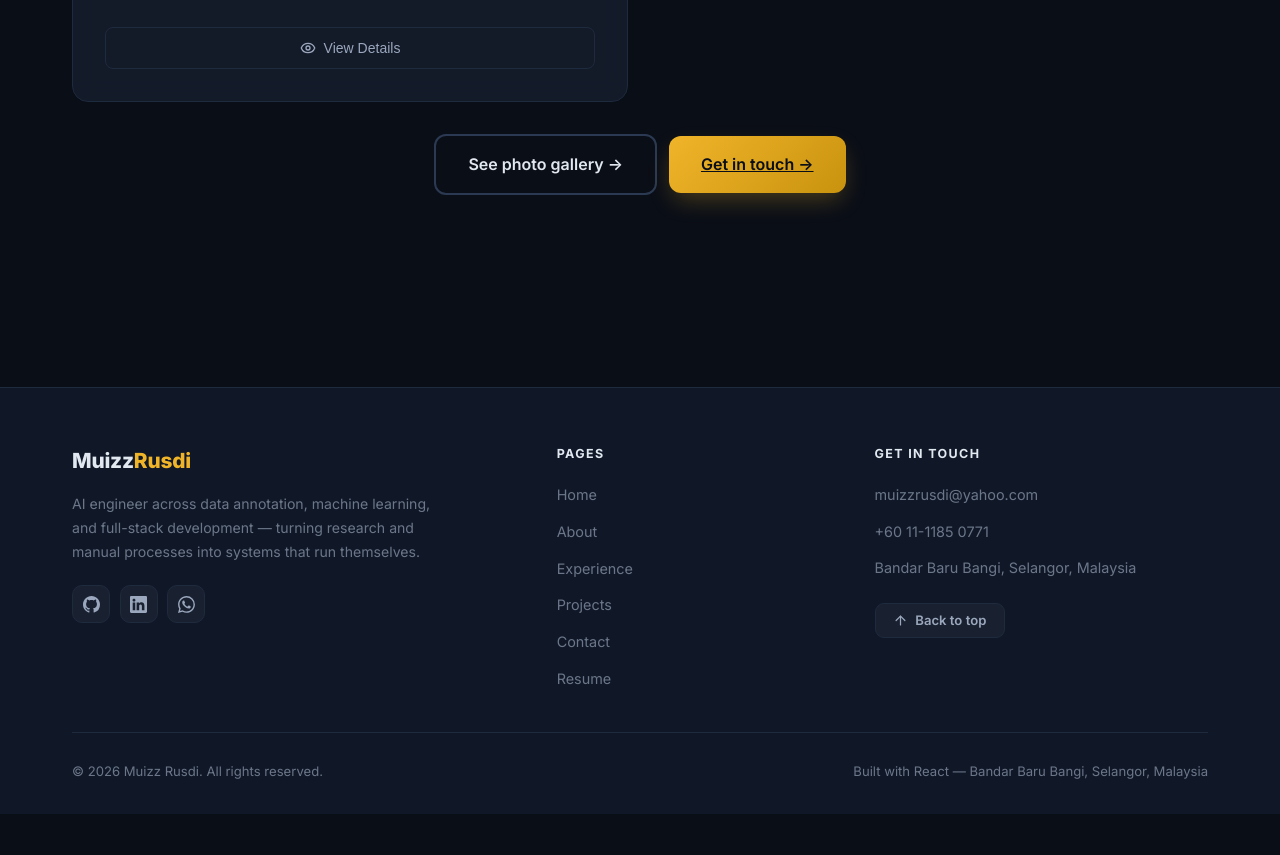
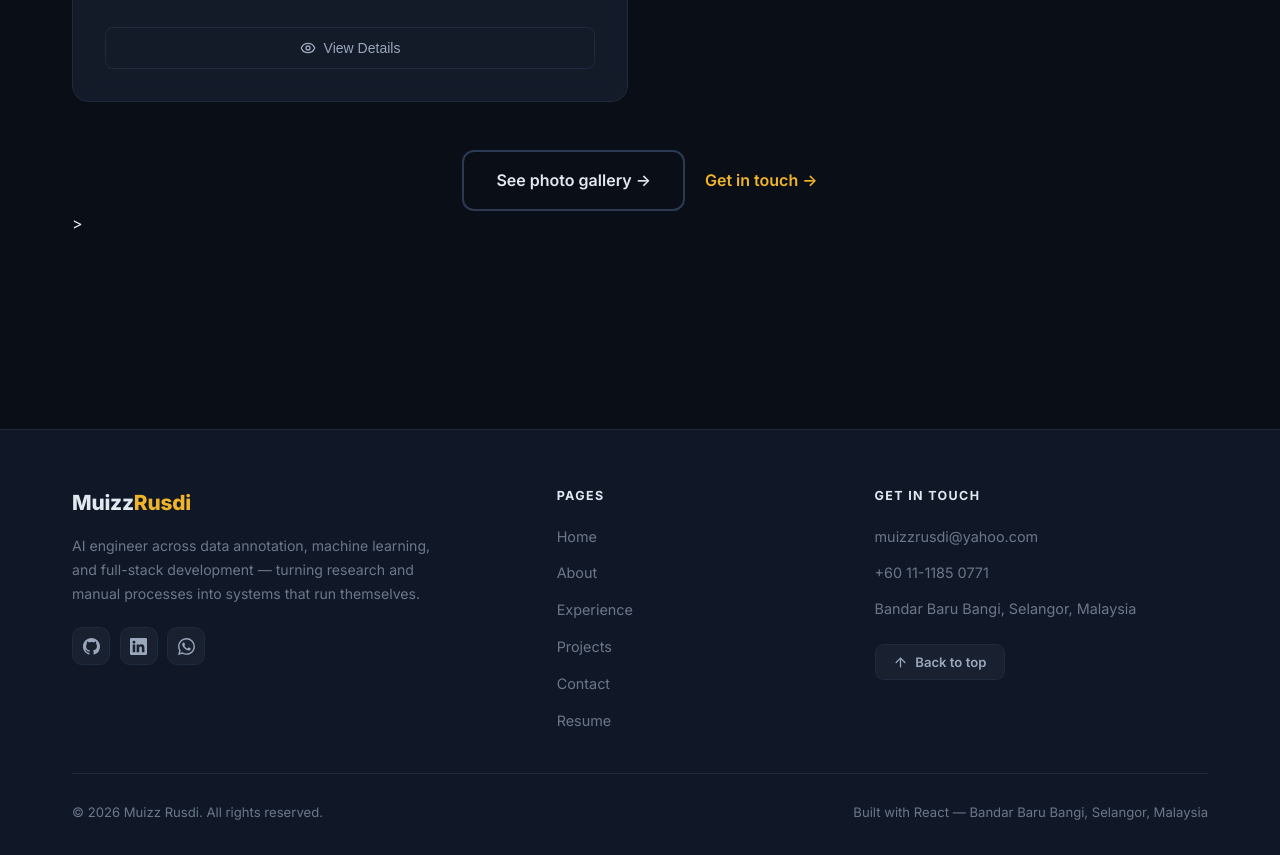
Before and after one commit to Muizz67/2026-portfolio, a React (Create React App) app: page /projects in a window 1280 px wide. Shown: the part 2620-3475 px from the top of the page. Before the commit the page ends 3434 px from the top, so only its background shows below. Built offline with nearby package versions, Linux system fonts and the light colour scheme.

Commit message:
Fix Gallery/Projects CTA gap (inline) and yellow link styling

```diff
--- a/src/pages/Gallery.js
+++ b/src/pages/Gallery.js
@@ -37,7 +37,7 @@ const Gallery = () => {
             <motion.div variants={itemVariants}>
               <CareerPhotos photos={careerPhotos} />
             </motion.div>
-<motion.div variants={itemVariants} className="text-center mt-20">
+<motion.div variants={itemVariants} style={{ textAlign: 'center', marginTop: '3rem' }}>
               <Link className="btn-primary" to="/contact">Get in touch →</Link>
             </motion.div>>
           </motion.div>
--- a/src/pages/Projects.js
+++ b/src/pages/Projects.js
@@ -139,10 +139,10 @@ const Projects = () => {
                 </motion.div>
               ))}
             </div>
-            <motion.div variants={itemVariants} className="text-center mt-12">
+            <motion.div variants={itemVariants} style={{ textAlign: 'center', marginTop: '3rem' }}>
               <Link className="btn-secondary" to="/gallery">See photo gallery →</Link>
-              <Link className="btn-primary" to="/contact" style={{ marginLeft: '0.75rem' }}>Get in touch →</Link>
-            </motion.div>
+              <Link to="/contact" style={{ color: 'var(--accent)', fontWeight: 600, marginLeft: '1.25rem', textDecoration: 'none' }}>Get in touch →</Link>
+            </motion.div>>
           </motion.div>
         </div>
       </section>
```
